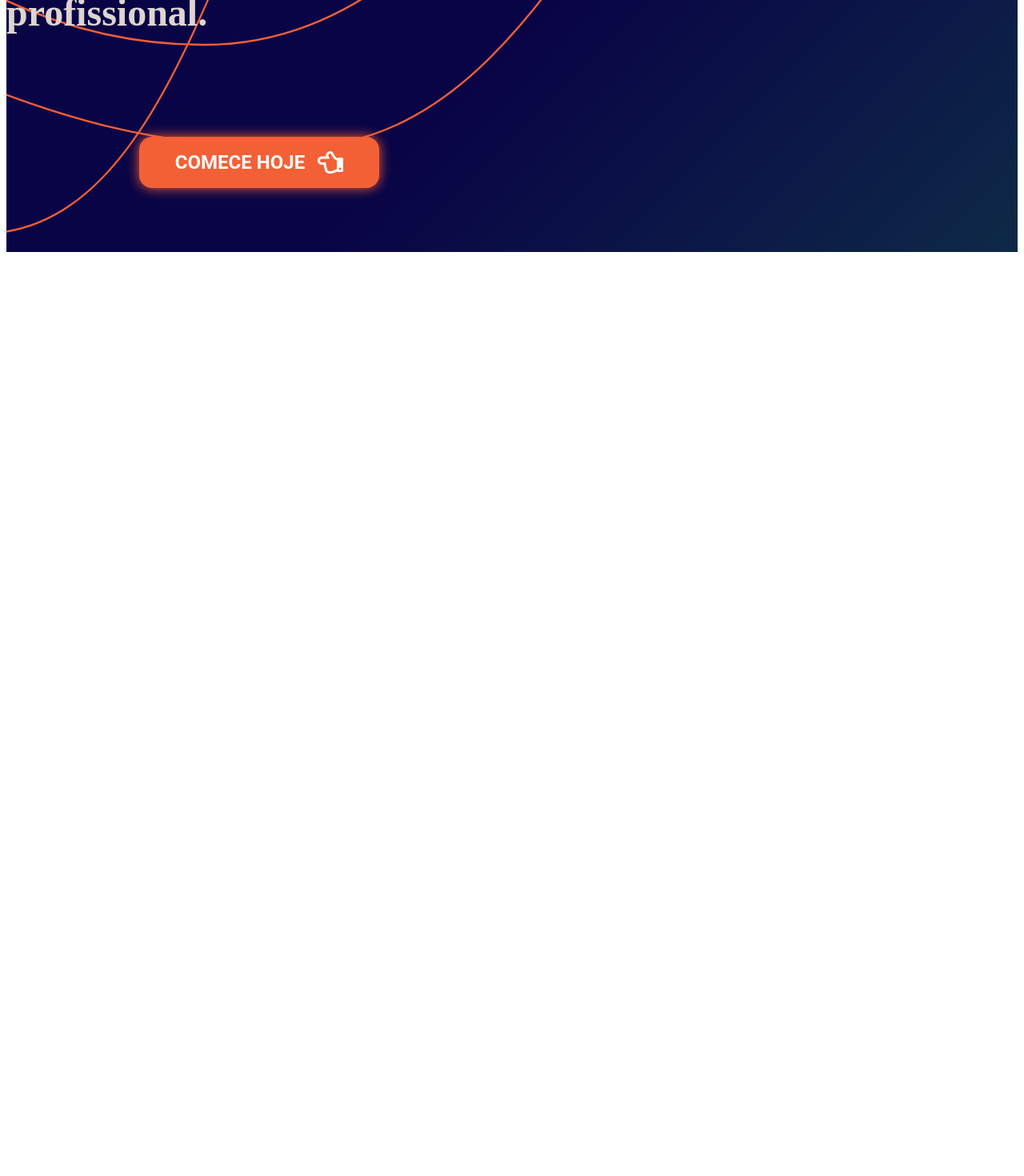
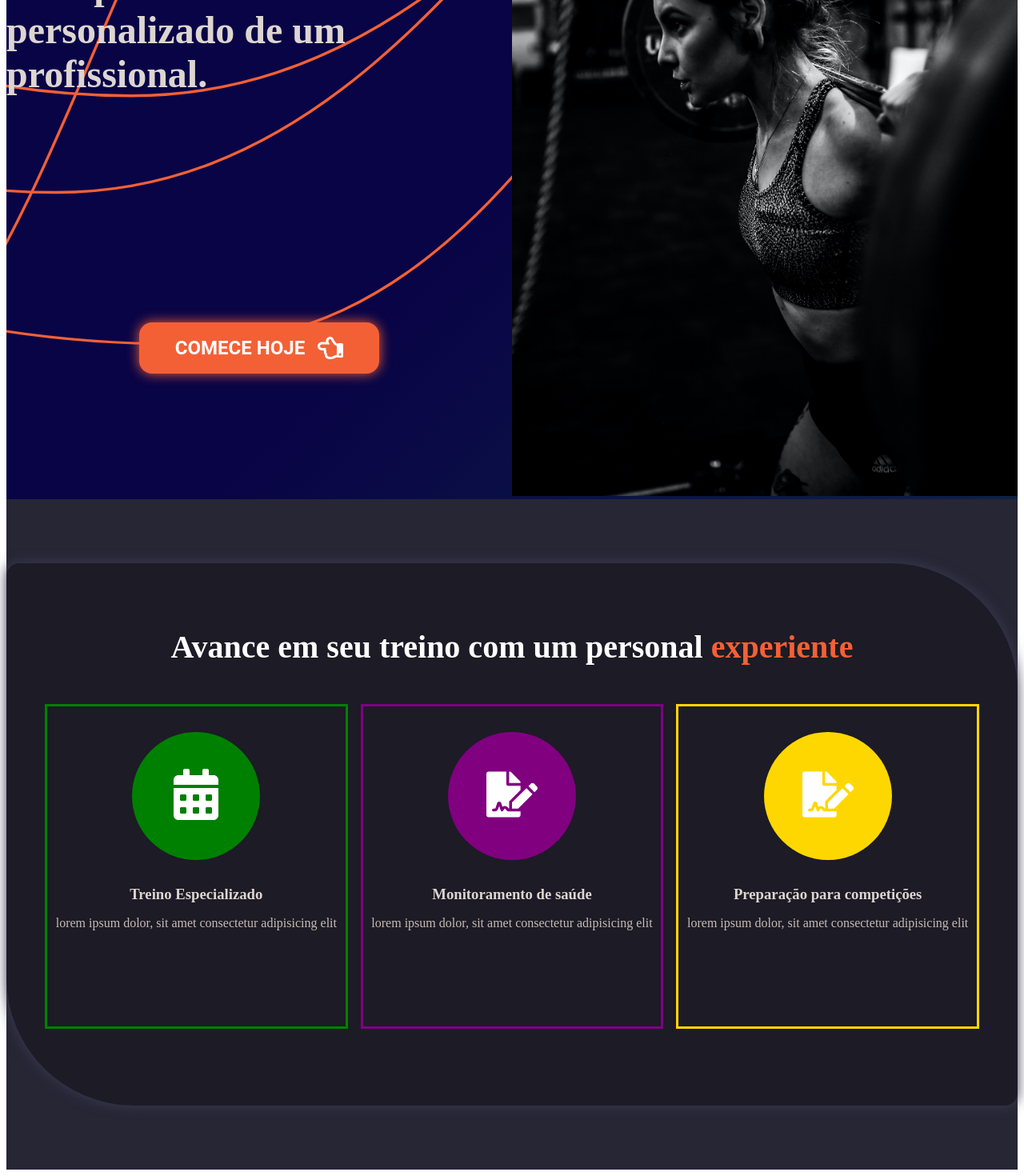
Before and after one commit to GabrielNBS/edson-cruz, a React (Vite) app in the folder lp-edson/: page / in a window 1280 px wide. Shown: the part 440-1910 px from the top of the page at 80% size. Before the commit the page ends 800 px from the top, so only its background shows below. Built offline with nearby package versions, Linux system fonts and the light colour scheme; the HTML template or start-up script is replaced by a standard one.

Commit message:
finalizando section de serviços

```diff
--- a/lp-edson/src/App.jsx
+++ b/lp-edson/src/App.jsx
@@ -1,11 +1,13 @@
 import HeaderContainer from "./components/HeaderContainer"
 import AboutContainer from "./components/AboutContainer"
+import ServicesContainer from "./components/ServicesContainer"
 
 function App() {
   return (
     <>
       <HeaderContainer />
       <AboutContainer />
+      <ServicesContainer />
     </>
   )
 }
--- a/lp-edson/src/components/AboutContainer.jsx
+++ b/lp-edson/src/components/AboutContainer.jsx
@@ -5,25 +5,27 @@ import { FaRegHandPointLeft } from "react-icons/fa";
 
 import Background from "../img/curveLine.svg"
 import Arrow from "../img/arrow.svg"
+import Hero from "../img/background2.jpg"
 
 
 function AboutContainer() {
     return (
         <section className='about'
             style={{ backgroundImage: `url(${Background})` }}>
-                <div className="arrow--svg">
-                    <img src={Arrow} alt="" />
+            <div>
+                <img className="arrow--svg" src={Arrow} alt="" />
+            </div>
+            <div className="container">
+                <div className="about__image">
+                    <img src={Hero} alt="" />
                 </div>
-            <div className="container">
                 <div className="about__description">
                     <h3>
-                    Descubra seu potencial e alcance a excelência com o acompanhamento personalizado de um profissional.
+                        Descubra seu potencial e alcance a excelência com o acompanhamento personalizado de um profissional.
                     </h3>
                     <button className="about__join">
-                    <span className='about__join__call'>COMECE HOJE</span> <FaRegHandPointLeft />
+                        <span className='about__join__call'>COMECE HOJE</span> <FaRegHandPointLeft />
                     </button>
-                </div>
-                <div className="about__image">
                 </div>
             </div>
         </section>
--- /dev/null
+++ b/lp-edson/src/components/ServicesContainer.jsx
@@ -0,0 +1,43 @@
+// eslint-disable-next-line no-unused-vars
+import React from 'react'
+import "../styles/components/ServicesContainer.sass"
+
+import { FaCalendarAlt, FaFileSignature} from 'react-icons/fa'
+
+
+function Services() {
+        const modalidades = [
+        {title: "Treino Especializado", description: "lorem ipsum dolor, sit amet consectetur adipisicing elit", icon: <FaCalendarAlt className='icon--default '/> },
+        {title: "Monitoramento de saúde", description: "lorem ipsum dolor, sit amet consectetur adipisicing elit", icon: <FaFileSignature className='icon--default'/>},
+        {title: "Preparação para competições", description: "lorem ipsum dolor, sit amet consectetur adipisicing elit", icon: <FaFileSignature className='icon--default'/>}
+    ]
+
+    return (
+        <section className="services">
+            <div className="container">
+                <h2 className='services__title'>
+                    Avance em seu treino com um personal <span>experiente</span>
+                </h2>
+                <div className="services__cards">
+                {
+                    modalidades.map(services => (
+                        <div key={services.title} className="services__card">
+                            <div className="services__card__icon">
+                                <i>{services.icon}</i>
+                            </div>
+                            <h3 className='services__card__title'>
+                                {services.title}
+                            </h3>
+                            <p className='services__card__description'>
+                                {services.description}
+                            </p>
+                        </div>
+                    ))
+                }
+                </div>
+            </div>
+        </section>
+    )
+}
+
+export default Services
--- a/lp-edson/src/styles/components/AboutContainer.sass
+++ b/lp-edson/src/styles/components/AboutContainer.sass
@@ -1,4 +1,5 @@
 @use "../variables"
+@use "../mixins"
 
 .about
     position: relative
@@ -10,7 +11,12 @@
     .container
         display: grid
         grid-template-columns: repeat(2, 1fr)
+        grid-template-areas: "hero hero-image"
         min-height: 80vh
+
+        @media (max-width: 767px)
+            display: block
+            width: 90%
 
     &__description
         display: grid
@@ -18,27 +24,18 @@
         margin: 3rem 0
         align-items: center
         justify-content: space-between
+        grid-area: "hero"
+        order: 1
 
         h3
             font-size: 3rem
             color: variables.$cor-secundaria
 
+            @media (max-width: 767px)
+                font-size: 2.5rem
+
     &__join
-        display: flex
-        justify-content: center
-        justify-self: center
-        align-items: center
-        font-size: 1.5rem
-        font-weight: bold
-        width: 300px
-        padding: 1rem
-        border-radius: 1rem
-        border: none
-        margin: 5rem 0 2rem
-        background-color: variables.$btn-primario
-        color: variables.$branco
-        box-shadow: 0 0 15px variables.$btn-primario
-        transition: all .2s ease
+        @include mixins.btn-default()
 
         &:hover
             background-color: variables.$branco
@@ -49,11 +46,14 @@
             margin-right: 1rem
             font-family: variables.$fonte-secundaria
 
-    &__social
-        display: inline-flex
-        gap: 2rem
-        margin-top: 3rem
-        justify-content: center
+    &__image
+        grid-area: "hero-image"
+        order: 2
+
+        img
+            width: 100%
+
+
 
 svg
     font-size: 2rem
@@ -62,3 +62,6 @@ svg
     position: absolute
     left: 200px
     top: 0
+
+    @media (max-width: 767px)
+        display: none
--- /dev/null
+++ b/lp-edson/src/styles/components/ServicesContainer.sass
@@ -0,0 +1,79 @@
+@use "../variables"
+@use "../mixins"
+
+.services
+    @include mixins.center()
+    background-color: variables.$cor-primaria
+
+
+    .container
+        width: 100%
+        padding: 3rem
+        margin: 5rem 0
+        background-color: darken(variables.$cor-primaria, 5)
+        text-align: center
+        border-radius: 1rem 10rem 1rem 10rem
+        box-shadow: 0 0 1rem lighten(variables.$cor-primaria , 10)
+
+
+    &__title
+        font-size: variables.$fs-subtitulo
+        color: variables.$branco
+        margin-bottom: 2rem
+
+        span
+            color: variables.$btn-primario
+
+    &__cards
+        display: grid
+        width: 100%
+        grid-template-columns: repeat(3, 1fr)
+        gap: 1rem
+        margin: 3rem 0
+
+
+    &__card
+        border: 3px solid #fff
+        height: 25rem
+
+        &:nth-child(1)
+            border: solid 3px green
+            .services__card__icon
+                background-color: green
+
+        &:nth-child(2)
+            border: solid 3px purple
+            .services__card__icon
+                background-color: purple
+
+        &:nth-child(3)
+            border: solid 3px gold
+            .services__card__icon
+                background-color: gold
+
+        &__icon
+            @include mixins.center()
+            height: 10rem
+            width: 10rem
+            border-radius: 50%
+            margin: 2rem auto
+
+
+        &__title
+            color: variables.$cor-secundaria
+            margin-bottom: 1rem
+
+        &__description
+            color: darken(variables.$cor-secundaria, 10)
+
+
+.icon--default
+    font-size: 4rem
+    color: variables.$branco
+
+.card--1
+    color: green
+.card--2
+    color: purple
+.card--3
+    color: gold
--- a/lp-edson/src/styles/mixins.sass
+++ b/lp-edson/src/styles/mixins.sass
@@ -1,3 +1,5 @@
+@use "./variables"
+
 @mixin center()
     display: flex
     justify-content: center
@@ -11,3 +13,20 @@
     height: 3px
     transition: 0.2s
     transform: $transform
+
+@mixin btn-default()
+        display: flex
+        justify-content: center
+        justify-self: center
+        align-items: center
+        font-size: 1.5rem
+        font-weight: bold
+        width: 300px
+        padding: 1rem
+        border-radius: 1rem
+        border: none
+        margin: 5rem 0 2rem
+        background-color: variables.$btn-primario
+        color: variables.$branco
+        box-shadow: 0 0 15px variables.$btn-primario
+        transition: all .2s ease
--- a/lp-edson/src/styles/variables.sass
+++ b/lp-edson/src/styles/variables.sass
@@ -9,3 +9,9 @@ $branco: #fff
 // Fontes
 $fonte-stack: 'Raleway', sans-serif
 $fonte-secundaria: 'Roboto', sans-serif
+
+
+// Font-size
+$fs-titulo: 3rem
+$fs-subtitulo: 2.5rem
+$fs-btn: 1.5rem
```
